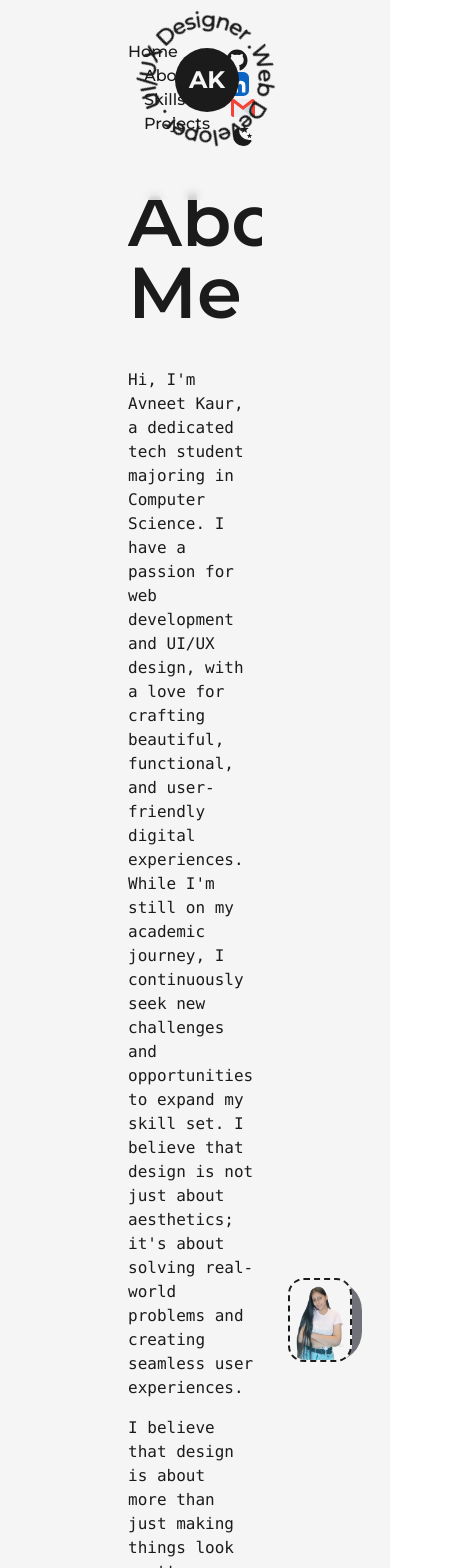
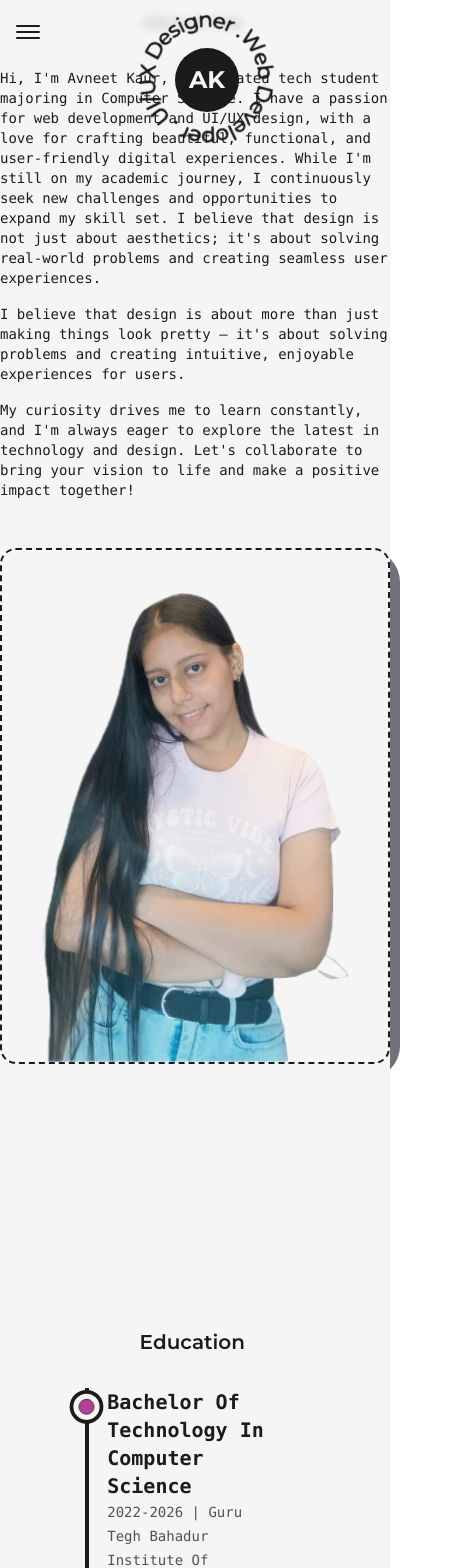
Before and after one commit to avneeetk/portfolio, a Next.js app: page /about in a window 390 px wide. Shown: the top 1568 px of the page, 457 px wide, since content can reach past the window. Built offline with nearby package versions, Linux system fonts and the light colour scheme.

Commit message:
responsiveness

```diff
--- a/src/components/Education.jsx
+++ b/src/components/Education.jsx
@@ -1,10 +1,10 @@
-import React from 'react'
-import { motion,useScroll } from "framer-motion"
-import { useRef } from 'react'
-import Lilicon from './Lilicon'
-import AnimatedText from './AnimatedText'
+import React from 'react';
+import { motion, useScroll } from 'framer-motion';
+import { useRef } from 'react';
+import Lilicon from './Lilicon';
+import AnimatedText from './AnimatedText';
 
-const Details=({type, time ,place, info})=>{
+const Details = ({ type, time, place, info }) => {
     const ref = useRef(null);
 
     return( <li ref={ref} className='my-8 first:mt-0 last:mb-0 w-[60%] mx-auto flex flex-col items-center justify-between'>
@@ -13,45 +13,54 @@ const Details=({type, time ,place, info})=>{
         initial={{y:50}}
         whileInView={{y:0}}
         transition={{duration:0.5, type:'spring'}}>
-
-            <h3 className="capitalize font-bold text-2xl">{type}</h3>
-            <span className='capitalize font-medium text-dark/75'>
+                <h3 className="capitalize font-bold text-xl sm:text-2xl">{type}</h3>
+                <span className='capitalize font-medium text-dark/75 text-sm sm:text-base'>
                     {time} | {place}
                 </span>
-            <p className="font-medium w-full">
+                <p className="font-medium w-full text-sm sm:text-base mt-2">
                     {info}
                 </p>
             </motion.div>
         </li>
-    )
-}
+    );
+};
 
 const Education = () => {
     const ref = useRef(null);
-       const {scrollYProgress}=useScroll({
-        target:ref,
-        offset:["start end","center start"]
-    })
+    const { scrollYProgress } = useScroll({
+        target: ref,
+        offset: ['start end', 'center start'],
+    });
+
     return (
-    <div className="my-48">
-          <AnimatedText text="Education" className="mb-8 sm:mb-12 md:mb-16 font-medium text-2xl sm:text-3xl md:text-4xl" />
+        <div className="my-64">
+            <AnimatedText
+                text="Education"
+                className='mb-6 sm:mb-8 md:mb-12 lg:mb-16 font-medium text-xl sm:text-2xl md:text-3xl lg:text-4xl'
+            />
 
             <div ref={ref} className='w-[75%] mx-auto relative'>
                 <motion.div
                 style={{scaleY: scrollYProgress}}
                 className="absolute left-9 top-0 w-[4px] h-full bg-dark origin-top  "/>
-            <ul className='w-full flex flex-col items-start justify-between ml-4 font-mono'>
-                <Details type="Bachelor Of Technology In Computer Science" time="2022-2026 " place="Guru Tegh Bahadur Institute of Technology (GGSIPU)" info="Delving into the world of algorithms, programming, and software development, I've been expanding my technical skills and understanding of computer science fundamentals. This degree has honed my problem-solving abilities and fueled my passion for building user-friendly digital solutions."
+                <ul className='w-full flex flex-col items-start justify-between mb-32 font-mono'>
+
+                    <Details
+                        type="Bachelor Of Technology In Computer Science"
+                        time="2022-2026"
+                        place="Guru Tegh Bahadur Institute of Technology (GGSIPU)"
+                        info="Delving into the world of algorithms, programming, and software development, I've been expanding my technical skills and understanding of computer science fundamentals. This degree has honed my problem-solving abilities and fueled my passion for building user-friendly digital solutions."
                     />
-                <Details type="High School, (Class XII: 90%)" time="2020-2022 " place="Guru Harkrishan Public School, Vasant Vihar"
+                    <Details
+                        type="High School, (Class XII: 90%)"
+                        time="2020-2022"
+                        place="Guru Harkrishan Public School, Vasant Vihar"
                         info="As a student of Physics, Chemistry, Mathematics (PCM), and Computer Science, I developed a strong analytical foundation and a keen interest in technology. My exposure to programming sparked a fascination with coding and problem-solving, leading me to pursue a career in computer science and technology."
                     />
-
                 </ul>
-
             </div>
         </div>
-  )
-}
+    );
+};
 
-export default Education
+export default Education;
--- a/src/components/Experience.jsx
+++ b/src/components/Experience.jsx
@@ -36,14 +36,17 @@ const Experience = () => {
         offset:["start end","center start"]
     })
   return (
-    <div className="my=64">
-          <AnimatedText text="Experience" className="mt-48 mb-12 mb-8 sm:mb-12 md:mb-16 font-medium text-2xl sm:text-3xl md:text-4xl" />
+        <div className="my-64">
+            <AnimatedText
+                text="Experience"
+                className='mb-6 sm:mb-8 md:mb-12 lg:mb-16 font-medium text-xl sm:text-2xl md:text-3xl lg:text-4xl'
+            />
 
-        <div ref={ref} className='w-[75%] mx-auto relative'>
-            <motion.div
-            style={{scaleY: scrollYProgress}}
-             className="absolute left-9 top-0 w-[4px] h-full bg-dark origin-top  "/>
-            <ul className='w-full flex flex-col items-start justify-between mb-32 font-mono'>
+            <div ref={ref} className='w-[75%] mx-auto relative'>
+                <motion.div
+                style={{scaleY: scrollYProgress}}
+                className="absolute left-9 top-0 w-[4px] h-full bg-dark origin-top  "/>
+                <ul className='w-full flex flex-col items-start justify-between mb-32 font-mono'>
 
                 <Details position="Developer Intern " company="Divine Labs, IIT Delhi" companyLink="https://design.iitd.ac.in/divine-lab.html" time=" Aug 2024 - Oct 2024" address="New Delhi" work="During my internship at IIT Delhi, I contributed to the development of a low-code digital education platform aimed at enhancing accessibility and scalability. I worked on frontend development using JavaScript and React.js, designing intuitive user interfaces and improving user experience. Additionally, I collaborated with educators and designers to integrate FlutterFlow and WordPress, ensuring seamless content delivery. My work focused on building scalable learning modules that aligned with educational needs and student engagement strategies."/>
 
--- a/src/components/Footer.jsx
+++ b/src/components/Footer.jsx
@@ -5,17 +5,27 @@ import Link from 'next/link';
 const Footer = () => {
   return (
     <footer className='w-full border-t-2 border-solid border-dark dark:border-white font-medium text-lg'>
-        <Layout className='py-8 flex items-center justify-between'>
-            <span>{new Date().getFullYear() }&copy; All Rights Reserved.</span>
-            <div className='flex items-center'>
-            Build With <span className="text-primary text-2xl px-1">&#9825;</span>by&nbsp;<Link href="/" className="underline
-            underline-offset-2" target={"_blank"}>avneetkaur</Link>
-            </div>
-            <Link href="/" className="underline
-            underline-offset-2" target={"_blank"}>👋🏻Say hi</Link>
-        </Layout>
+      <Layout className='py-8 flex flex-col md:flex-row items-center justify-between'>
+        {/* Copyright */}
+        <span className='text-center md:text-left mb-4 md:mb-0'>
+          {new Date().getFullYear()} &copy; All Rights Reserved.
+        </span>
+
+        {/* Build With Love */}
+        <div className='flex items-center justify-center mb-4 md:mb-0'>
+          Build With <span className="text-primary text-2xl px-1">&#9825;</span>by&nbsp;
+          <Link href="/" className="underline underline-offset-2" target={"_blank"}>
+            avneetkaur
+          </Link>
+        </div>
+
+        {/* Say Hi */}
+        <Link href="/" className="underline underline-offset-2" target={"_blank"}>
+          👋🏻 Say hi
+        </Link>
+      </Layout>
     </footer>
-  )
-}
+  );
+};
 
-export default Footer
+export default Footer;
--- a/src/components/Layout.jsx
+++ b/src/components/Layout.jsx
@@ -2,7 +2,7 @@ import React from 'react'
 
 const Layout = ({children, className=""}) => {
   return (
-    <div className={`w-full h-full inline-block z-0 bg-light dark:bg-gray-900 p-32 ${className}`}>
+    <div className={`w-full h-full inline-block z-0 bg-light dark:bg-gray-900 p-4 sm:p-8 md:p-16 lg:p-32 ${className}`}>
         {children}
 
     </div>
--- a/src/components/NavBar.jsx
+++ b/src/components/NavBar.jsx
@@ -38,6 +38,7 @@ const CustomLink = ({ href, title, className = "" }) => {
 const NavBar = () => {
   const [mode, setMode] = useThemeSwitcher();
   const [isLogoVisible, setIsLogoVisible] = useState(true);
+  const [isOpen, setIsOpen] = useState(false);
 
   useEffect(() => {
     const handleScroll = () => {
@@ -56,16 +57,32 @@ const NavBar = () => {
     };
   }, []);
 
+  const handleClick = () => {
+    setIsOpen(!isOpen);
+  };
+
   return (
-    <header className="w-full px-32 py-10 font-medium flex items-center justify-between fixed top-0 z-50 bg-light/80 dark:bg-dark/80 backdrop-blur-sm">
-      <nav>
+    <header className="w-full px-4 sm:px-8 md:px-32 py-4 sm:py-6 md:py-10 font-medium flex items-center justify-between fixed top-0 z-50 bg-light/80 dark:bg-dark/80 backdrop-blur-sm h-16 sm:h-20">
+      {/* Desktop Navigation */}
+      <nav className="hidden md:flex">
         <CustomLink href="#home" title="Home" className="mr-4" />
         <CustomLink href="#about" title="About" className="mx-4" />
         <CustomLink href="#skills" title="Skills" className="ml-4" />
         <CustomLink href="#projects" title="Projects" className="mx-4" />
       </nav>
 
-      <nav className="flex items-center justify-center flex-wrap">
+      {/* Mobile Navigation Button */}
+      <button
+        className="md:hidden flex flex-col justify-center items-center w-6 h-6"
+        onClick={handleClick}
+      >
+        <span className={`bg-dark dark:bg-light block transition-all duration-300 ease-out h-0.5 w-6 rounded-sm ${isOpen ? 'rotate-45 translate-y-1' : '-translate-y-0.5'}`}></span>
+        <span className={`bg-dark dark:bg-light block transition-all duration-300 ease-out h-0.5 w-6 rounded-sm my-0.5 ${isOpen ? 'opacity-0' : 'opacity-100'}`}></span>
+        <span className={`bg-dark dark:bg-light block transition-all duration-300 ease-out h-0.5 w-6 rounded-sm ${isOpen ? '-rotate-45 -translate-y-1' : 'translate-y-0.5'}`}></span>
+      </button>
+
+      {/* Desktop Social Links */}
+      <nav className="hidden md:flex items-center justify-center flex-wrap">
         <motion.a href="https://github.com/avneeetk" target={"_blank"}
           whileHover={{ y: -2 }}
           whileTap={{ scale: 0.9 }}
@@ -96,6 +113,7 @@ const NavBar = () => {
         </button>
       </nav>
 
+      {/* Logo */}
       <div
         className={`absolute left-[50%] top-3 translate-x-[-50%] ml-3 transition-opacity duration-300 ${
           isLogoVisible ? 'opacity-100' : 'opacity-0'
@@ -103,6 +121,52 @@ const NavBar = () => {
       >
         <Logo />
       </div>
+
+      {/* Mobile Menu */}
+      {isOpen && (
+        <motion.div
+          initial={{ opacity: 0, scale: 0.8 }}
+          animate={{ opacity: 1, scale: 1 }}
+          exit={{ opacity: 0, scale: 0.8 }}
+          className="absolute top-full left-0 w-full bg-light dark:bg-dark p-4 md:hidden"
+        >
+          <nav className="flex flex-col items-center space-y-4">
+            <CustomLink href="#home" title="Home" className="text-xl" onClick={() => setIsOpen(false)} />
+            <CustomLink href="#about" title="About" className="text-xl" onClick={() => setIsOpen(false)} />
+            <CustomLink href="#skills" title="Skills" className="text-xl" onClick={() => setIsOpen(false)} />
+            <CustomLink href="#projects" title="Projects" className="text-xl" onClick={() => setIsOpen(false)} />
+          </nav>
+          <div className="flex justify-center space-x-4 mt-4">
+            <motion.a href="https://github.com/avneeetk" target={"_blank"}
+              whileHover={{ y: -2 }}
+              whileTap={{ scale: 0.9 }}
+              className="w-6">
+              <GithubIcon />
+            </motion.a>
+            <motion.a href="https://www.linkedin.com/in/avneet-kaur-493116298/" target={"_blank"}
+              whileHover={{ y: -2 }}
+              whileTap={{ scale: 0.9 }}
+              className="w-6">
+              <LinkedInIcon />
+            </motion.a>
+            <motion.a href="mailto:avneet15khanna@gmail.com" target={"_blank"}
+              whileHover={{ y: -2 }}
+              whileTap={{ scale: 0.9 }}
+              className="w-6">
+              <GmailIcon />
+            </motion.a>
+            <button
+              onClick={() => setMode(mode === "light" ? "dark" : "light")}
+              className="flex items-center justify-center rounded-full p-1"
+            >
+              {mode === "dark" ?
+                <SunIcon className={"fill-dark"} />
+                : <MoonIcon className={"fill-dark"} />
+              }
+            </button>
+          </div>
+        </motion.div>
+      )}
     </header>
   );
 };
--- a/src/pages/about.jsx
+++ b/src/pages/about.jsx
@@ -5,7 +5,6 @@ import Layout from '@/components/Layout';
 import Image from 'next/image';
 import profilePic from '../../public/images/profile/developer-pic-1.jpeg';
 import Education from '@/components/Education';
-
 
 const About = () => {
   return (
@@ -15,32 +14,40 @@ const About = () => {
         <meta name="description" content="any description"></meta>
       </Head>
       <main id="about" className="flex w-full flex-col items-center justify-center">
-        <Layout className="mt-12">
-          <AnimatedText text="About Me" className="mb-8 sm:mb-12 md:mb-16 font-medium text-2xl sm:text-3xl md:text-4xl" />
-          <div className="grid w-full grid-cols-8 gap-8">
-            <div className="col-span-5 flex flex-col items-start justify-center pr-3">
-              {/* <h2 className="mb-4 text-lg font-bold uppercase text-dark/75">About Me</h2> */}
-              <p className="font-normal font-mono">
-              Hi, I&apos;m Avneet Kaur, a dedicated tech student majoring in Computer Science. I have a passion for web development and UI/UX design, with a love for crafting beautiful, functional, and user-friendly digital experiences. While I&apos;m still on my academic journey, I continuously seek new challenges and opportunities to expand my skill set. I believe that design is not just about aesthetics; it&apos;s about solving real-world problems and creating seamless user experiences.
+        {/* <Layout className="mt-5 sm:mt-12"> */}
+          <AnimatedText
+            text="About Me"
+            className='mb-6 sm:mb-8 md:mb-12 lg:mb-16 font-medium text-xl sm:text-2xl md:text-3xl lg:text-4xl'
+          />
+          <div className="grid w-full grid-cols-1 md:grid-cols-8 gap-4 sm:gap-6 md:gap-8">
+            <div className="col-span-1 md:col-span-5 flex flex-col items-start justify-start">
+              <p className="font-normal font-mono text-sm sm:text-base">
+                Hi, I&apos;m Avneet Kaur, a dedicated tech student majoring in Computer Science. I have a passion for web development and UI/UX design, with a love for crafting beautiful, functional, and user-friendly digital experiences. While I&apos;m still on my academic journey, I continuously seek new challenges and opportunities to expand my skill set. I believe that design is not just about aesthetics; it&apos;s about solving real-world problems and creating seamless user experiences.
               </p>
-              <p className="font-normal font-mono my-4 ">
+              <p className="font-normal font-mono my-4 text-sm sm:text-base">
                 I believe that design is about more than just making things look pretty – it&apos;s about solving problems and
                 creating intuitive, enjoyable experiences for users.
               </p>
-              <p className="font-normal font-mono">
-              My curiosity drives me to learn constantly, and I&apos;m always eager to explore the latest in technology and design. Let&apos;s collaborate to bring your vision to life and make a positive impact together!
+              <p className="font-normal font-mono text-sm sm:text-base">
+                My curiosity drives me to learn constantly, and I&apos;m always eager to explore the latest in technology and design. Let&apos;s collaborate to bring your vision to life and make a positive impact together!
               </p>
             </div>
-            <div className="col-span-3 flex items-center justify-end ">
-              <div className="relative h-fit rounded-2xl border-2 border-dashed
-              border-dark bg-light ">
+            <div className="col-span-1 md:col-span-3 flex items-center justify-center md:justify-end mt-8 md:mt-0">
+              <div className="relative h-fit rounded-2xl border-2 border-dashed border-dark bg-light">
                 <div className="absolute top-0 -right-3 -z-10 w-[102%] h-[103%] rounded-[2rem] bg-zinc-500" />
-                <Image src={profilePic} alt="avneetkaur" className="w-full h-85 rounded-2xl" />
+                <Image
+                  src={profilePic}
+                  alt="avneetkaur"
+                  className="w-full h-auto rounded-2xl"
+                  width={150}
+                  height={150}
+                  priority
+                />
               </div>
             </div>
           </div>
           <Education/>
-        </Layout>
+        {/* </Layout> */}
       </main>
     </>
   );
--- a/src/pages/index.jsx
+++ b/src/pages/index.jsx
@@ -1,6 +1,6 @@
-import AnimatedText from '@/components/AnimatedText'
+import AnimatedText from '@/components/AnimatedText';
 import Link from 'next/link';
-import { LinkArrow } from '@/components/icons'
+import { LinkArrow } from '@/components/icons';
 import About from './about';
 import Skills from './skills';
 import Projects from './projects';
@@ -8,12 +8,16 @@ import Projects from './projects';
 export default function Home() {
   return (
     <>
-      <main id="home" className="flex items-center text-dark w-full min-h-screen scroll pt-0">
-        <div className="flex items-center justify-between w-full -my-10">
+      <main id="home" className="flex items-center text-dark w-full min-h-screen pt-16 sm:pt-20">
+        <div className="flex items-center justify-between w-full">
           <div className="w-full h-auto flex justify-center items-center">
-            <div className="flex flex-col items-start text-left">
-              <AnimatedText text="Hello, World! 👩🏻‍💻" className='!text-6xl text-left mt-20'/>
-              <p className='mt-10 text-xl font-mono max-w-prose text-dark dark:text-white'>
+            <div className="flex flex-col items-start text-left px-4 sm:px-8 md:px-16 pt-4 sm:pt-8">
+              <AnimatedText
+                text="Hello, World! 👩🏻‍💻"
+                className='text-left mb-4 sm:mb-6 md:mb-8 font-medium text-xl sm:text-2xl md:text-3xl lg:text-4xl'
+              />
+
+              <p className='mt-4 text-xl font-mono max-w-prose text-dark dark:text-white'>
                 I&apos;m Avneet Kaur, a Web Developer, a UI/UX designer, and an upcoming Software Engineer.
               </p>
               <p className='my-4 text-base font-mono max-w-prose text-dark dark:text-white'>
@@ -21,10 +25,18 @@ export default function Home() {
               </p>
 
               <div className="flex items-center mt-2 font-mono">
-                <Link href="https://docs.google.com/document/d/1v7oCsXAb__d8iea3jLY1y_-kcT8ce7A4QobOWtYqTJE/edit?tab=t.0" target="_blank" className="flex items-center bg-dark dark:bg-white text-light dark:text-dark p-2.5 px-6 rounded-lg text-lg font-semibold hover:bg-light hover:text-dark dark:hover:bg-gray-800 dark:hover:text-white border-2 border-solid border-transparent hover:border-dark dark:hover:border-white">
-                  Resume <LinkArrow className="w-6 ml-1 "/>
+                <Link
+                  href="https://docs.google.com/document/d/1v7oCsXAb__d8iea3jLY1y_-kcT8ce7A4QobOWtYqTJE/edit?tab=t.0"
+                  target="_blank"
+                  className="flex items-center bg-dark dark:bg-white text-light dark:text-dark p-2.5 px-6 rounded-lg text-lg font-semibold hover:bg-light hover:text-dark dark:hover:bg-gray-800 dark:hover:text-white border-2 border-solid border-transparent hover:border-dark dark:hover:border-white"
+                >
+                  Resume <LinkArrow className="w-6 ml-1" />
                 </Link>
-                <Link href="mailto:avneet15khanna@gmail.com" target="_blank" className="ml-4 text-lg font-medium capitalize text-dark dark:text-white underline">
+                <Link
+                  href="mailto:avneet15khanna@gmail.com"
+                  target="_blank"
+                  className="ml-4 text-lg font-medium capitalize text-dark dark:text-white underline"
+                >
                   Contact
                 </Link>
               </div>
@@ -32,9 +44,9 @@ export default function Home() {
           </div>
         </div>
       </main>
-      <About/>
-      <Skills/>
-      <Projects/>
+      <About />
+      <Skills />
+      <Projects />
     </>
-  )
+  );
 }
--- a/src/pages/projects.jsx
+++ b/src/pages/projects.jsx
@@ -98,9 +98,12 @@ const Projects = () => {
         <title>Avneet Kaur | Projects Page</title>
         <meta name="description" content="Portfolio of projects by Avneet Kaur" />
       </Head>
-      <main id="projects" className='w-full mb-16 flex flex-col items-center justify-center pt-16'>
-        <Layout className='pt-16'>
-          <AnimatedText text="Code.Create.Repeat.🔁" className='mb-8 sm:mb-12 md:mb-16 font-medium text-2xl sm:text-3xl md:text-4xl' />
+      <main id="projects" className='w-full mb-16 flex flex-col items-center justify-center pt-8 sm:pt-12 md:pt-16'>
+        <Layout className='pt-8 sm:pt-12 md:pt-16 w-full'>
+          <AnimatedText
+            text="Code.Create.Repeat.🔁"
+            className='mb-6 sm:mb-8 md:mb-12 lg:mb-16 font-medium text-xl sm:text-2xl md:text-3xl lg:text-4xl'
+          />
 
           <div className="relative w-full overflow-hidden">
             <div className="absolute inset-y-0 left-0 w-20 bg-gradient-to-r from-light dark:from-dark to-transparent z-10" />
```
Lines whose indentation alone changed are shown as unchanged.
